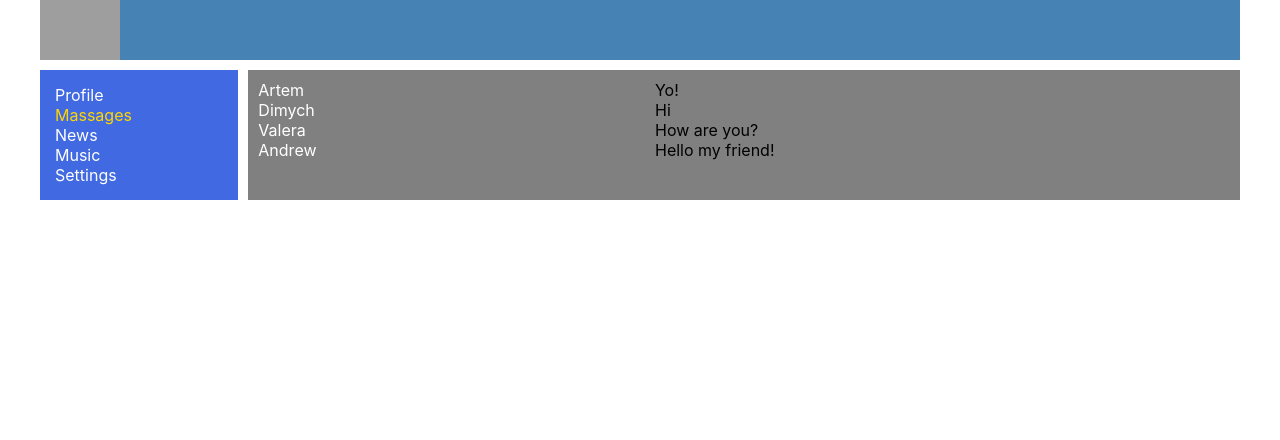
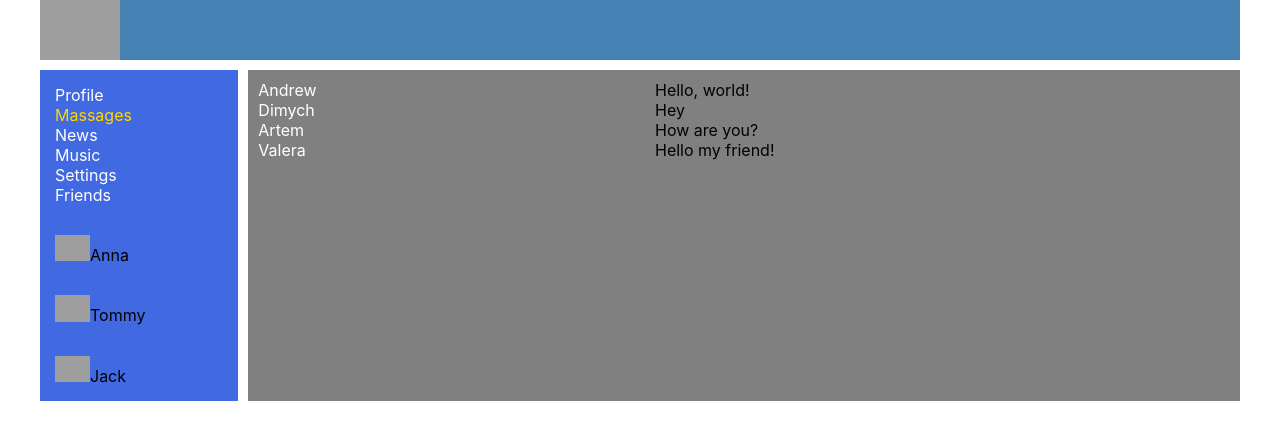
Before and after one commit to maufaka/react-first-app, a React (Create React App) app: page /Dialogs in a window 1280 px wide. Shown: the top 440 px of the page. Built offline with nearby package versions, Linux system fonts and the light colour scheme; grey boxes are pictures that could not be loaded.

Commit message:
Added navbar friends

```diff
--- a/src/App.js
+++ b/src/App.js
@@ -7,15 +7,15 @@ import Dialogs from "./components/Dialogs/Dialogs";
 import News from "./components/News/News";
 import Music from "./components/Music/Music";
 import Settings from "./components/Settings/Settings";
+import Friends from "./components/Friends/Friends";
 import {Route, BrowserRouter} from "react-router-dom";
 
 const App = (props) => {
-  debugger;
   return (
     <BrowserRouter>
       <div className="app-wrapper">
         <Header />
-        <Navbar />
+        <Navbar state={ props.state.sidebar }/>
         <div className="app-wrapper-content">
           {/* <Route path='/Profile/' component={Profile} />
           <Route path='/Dialogs/' component={Dialogs} />
@@ -28,6 +28,7 @@ const App = (props) => {
           <Route path="/News/" render={ () => <News /> } />
           <Route path="/Music/" render={ () => <Music /> } />
           <Route path="/Settings/" render={ () => <Settings /> } />
+          <Route path="/Friends/" render={ () => <Friends state={ props.state.sidebar }/> } />
         </div>
       </div>
     </BrowserRouter>
--- a/src/components/Dialogs/Dialogs.jsx
+++ b/src/components/Dialogs/Dialogs.jsx
@@ -7,22 +7,8 @@ import Dialog from './DialogItem/DialogItem';
 
 const Dialogs = (props) => {
 
-    let dialogData = [
-        {id: 1, name: "Artem"},
-        {id: 2, name: "Dimych"},
-        {id: 3, name: "Valera"},
-        {id: 4, name: "Andrew"}
-    ];
-
-    let massageData = [
-        {id: 1, massage: "Yo!"},
-        {id: 2, massage: "Hi"},
-        {id: 3, massage: "How are you?"},
-        {id: 4, massage: "Hello my friend!"}
-    ];
-
-    let dialogsElement = dialogData.map( d => <Dialog name={d.name} id={d.id}/> );
-    let massageElement = massageData.map(m => <Massage massage={m.massage}/>)
+    let dialogsElement = props.state.dialogs.map( d => <Dialog name={d.name} id={d.id}/> );
+    let massageElement = props.state.massages.map(m => <Massage massage={m.massage}/>)
 
     return (
         <div className={classes.dialogs}>
--- /dev/null
+++ b/src/components/Friends/Friends.jsx
@@ -0,0 +1,16 @@
+import React from "react";
+import classes from './Friends.module.css';
+
+const Friends = (props) => {
+    debugger;
+    // let friendsElement = props.state.friends.map( f => <Friends />);
+
+    return (
+      <div className={classes.friends}>
+        <img src="https://cdn3.iconfinder.com/data/icons/fillies-small/64/id-card-512.png" />
+          {props.name}
+      </div>
+    );
+}
+
+export default Friends;
--- /dev/null
+++ b/src/components/Friends/Friends.module.css
@@ -0,0 +1,7 @@
+.friends {
+    margin-top: 30px;
+}
+
+.friends > img {
+    width: 35px;
+}
--- a/src/components/Navbar/Navbar.jsx
+++ b/src/components/Navbar/Navbar.jsx
@@ -1,8 +1,12 @@
 import React from "react";
 import classes from './Navbar.module.css';
 import { NavLink } from "react-router-dom";
+import Friends from "../Friends/Friends";
 
-const Navbar = () => {
+const Navbar = (props) => {
+debugger;
+  let friendsElement = props.state.friends.map( f => <Friends name={f.name}/>);
+
     return (
       <nav className={classes.nav}>
         <div className={classes.item}>
@@ -30,6 +34,12 @@ const Navbar = () => {
             Settings
           </NavLink>
         </div>
+        <div className={classes.item}>
+          <NavLink to="/Friends" activeClassName={classes.active}>
+            Friends
+          </NavLink>
+          { friendsElement }
+        </div>
       </nav>
     );
 }
--- a/src/components/Profile/MyPosts/MyPosts.jsx
+++ b/src/components/Profile/MyPosts/MyPosts.jsx
@@ -2,23 +2,20 @@ import React from "react";
 import classes from './MyPosts.module.css';
 import Post from "./Post/Post";
 
-const MyPosts = () => {
+const MyPosts = (props) => {
 
-  let postData = [
-    {id: 1, post: "Hello, world!4", likesCount: 8},
-    {id: 2, post: "Hello, world!3", likesCount: 9},
-    {id: 3, post: "Hello, world!2", likesCount: 10},
-    {id: 4, post: "Hello, world!", likesCount: 11},
-    {id: 5, post: "It's my first post!", likesCount: 12}
-  ];
-
-  let postsElements = postData.map(p => <Post massage={p.post} likes={p.likesCount} />)
-
+  let postsElements = props.state.map(p => <Post massage={p.post} likes={p.likesCount} />);
 
     return (
 
       <div>
         <h3>my posts</h3>
+        <div>
+          <textarea name="" id="" cols="30" rows="5"></textarea>
+        </div>
+        <div>
+          <button>Send</button>
+        </div>
         <div className={classes.item}>new post</div>
         {postsElements}
       </div>
--- a/src/components/Profile/Profile.jsx
+++ b/src/components/Profile/Profile.jsx
@@ -3,12 +3,11 @@ import classes from './Profile.module.css';
 import MyPosts from './MyPosts/MyPosts';
 import ProfileInfo from './ProfileInfo/ProfileInfo';
 
-const Profile = () => {
-
+const Profile = (props) => {
     return (
       <div className={classes.content}>
         <ProfileInfo />
-        <MyPosts />
+        <MyPosts state={props.state.posts}/>
       </div>
     );
 }
--- a/src/components/Profile/ProfileInfo/ProfileInfo.module.css
+++ b/src/components/Profile/ProfileInfo/ProfileInfo.module.css
@@ -5,4 +5,5 @@
 .contentImg > img {
   width: 100%;
   height: 220px;
+
 }
--- a/src/redux/state.js
+++ b/src/redux/state.js
@@ -12,19 +12,21 @@ let state = {
         dialogs: [
             {id: 1, name: "Andrew"},
             {id: 2, name: "Dimych"},
-            {id: 3, name: "Artem"}
+            {id: 3, name: "Artem"},
+            {id: 3, name: "Valera"}
         ],
         massages: [
             {massage: "Hello, world!"},
             {massage: "Hey"},
-            {massage: "How are you?"}
+            {massage: "How are you?"},
+            {massage: "Hello my friend!"}
         ]
     },
     sidebar: {
         friends: [
             {id:1, name: "Anna"},
             {id:1, name: "Tommy"},
-            {id:1, name: "Anna"}
+            {id:1, name: "Jack"}
         ]
     }
 }
```
